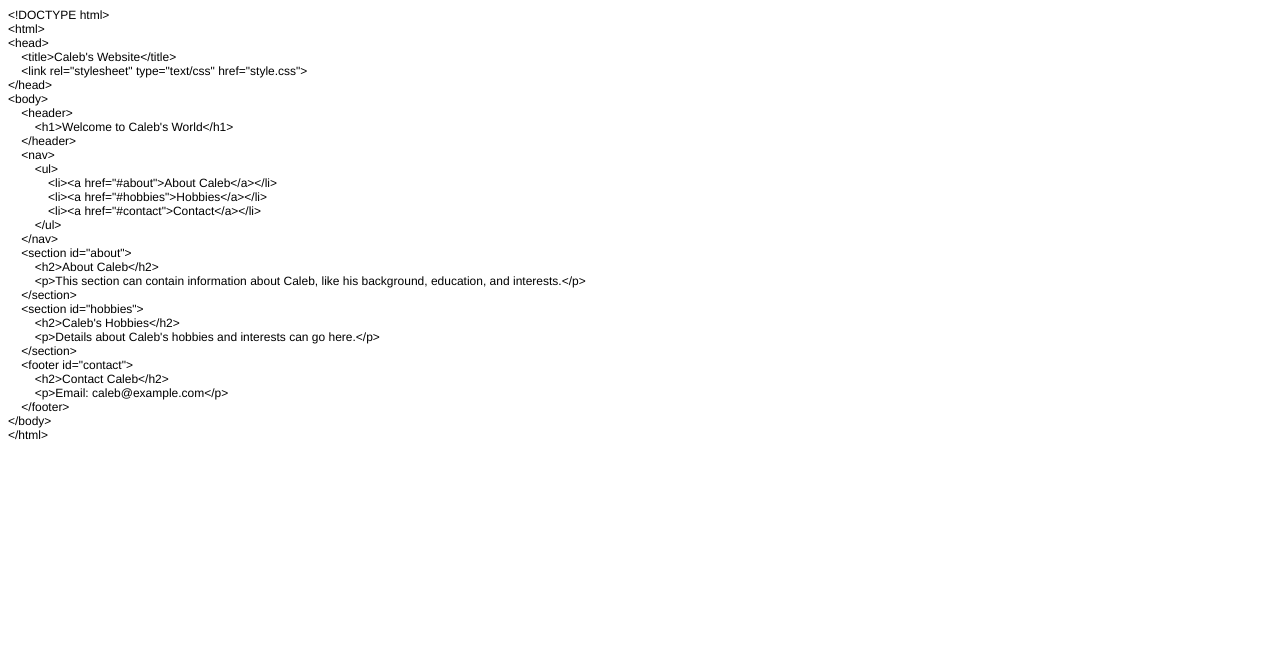
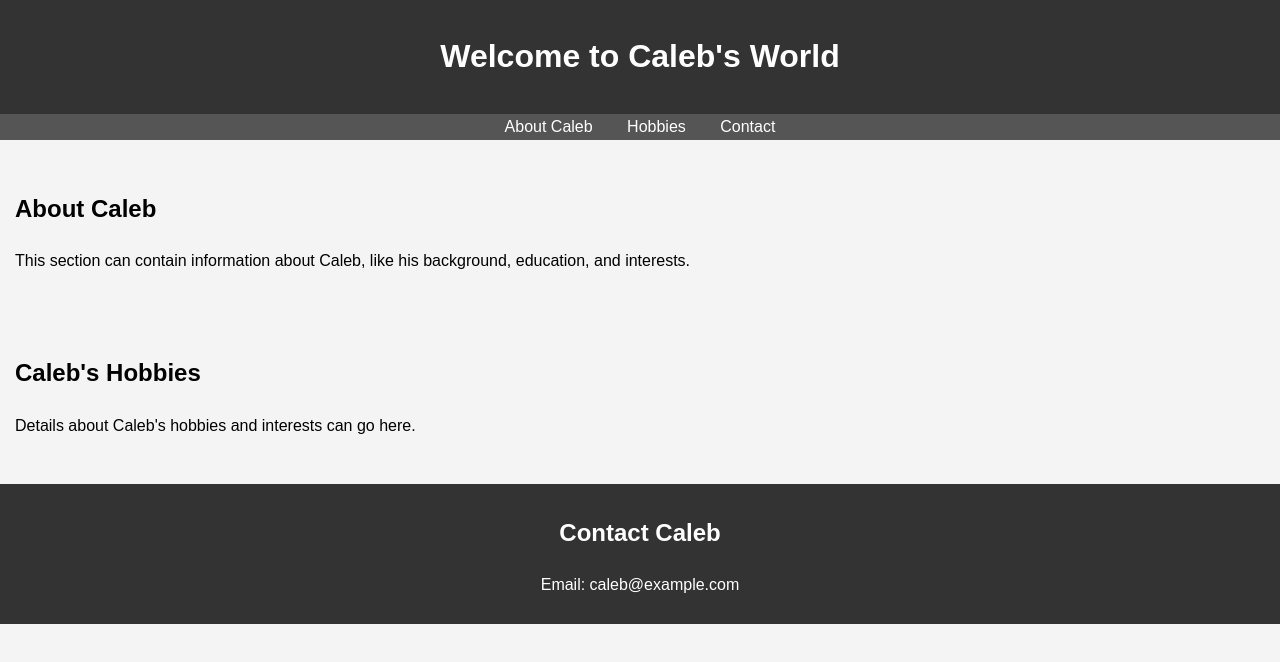
Before and after one commit to caleb-caleb-caleb/caleb-caleb-caleb-WebApp, a plain HTML site: page index.html in a window 1280 px wide. Drawn offline with Linux system fonts and the light colour scheme.

Commit message:
Correct HTML

```diff
--- a/index.html
+++ b/index.html
@@ -1,46 +1,31 @@
-<!DOCTYPE html PUBLIC "-//W3C//DTD HTML 4.01//EN" "http://www.w3.org/TR/html4/strict.dtd">
+<!DOCTYPE html>
 <html>
 <head>
-  <meta http-equiv="Content-Type" content="text/html; charset=utf-8">
-  <meta http-equiv="Content-Style-Type" content="text/css">
-  <title></title>
-  <meta name="Generator" content="Cocoa HTML Writer">
-  <meta name="CocoaVersion" content="2487.2">
-  <style type="text/css">
-    p.p1 {margin: 0.0px 0.0px 0.0px 0.0px; font: 12.0px Helvetica}
-  </style>
+    <title>Caleb's Website</title>
+    <link rel="stylesheet" type="text/css" href="style.css">
 </head>
 <body>
-<p class="p1">&lt;!DOCTYPE html&gt;</p>
-<p class="p1">&lt;html&gt;</p>
-<p class="p1">&lt;head&gt;</p>
-<p class="p1"><span class="Apple-converted-space">    </span>&lt;title&gt;Caleb's Website&lt;/title&gt;</p>
-<p class="p1"><span class="Apple-converted-space">    </span>&lt;link rel="stylesheet" type="text/css" href="style.css"&gt;</p>
-<p class="p1">&lt;/head&gt;</p>
-<p class="p1">&lt;body&gt;</p>
-<p class="p1"><span class="Apple-converted-space">    </span>&lt;header&gt;</p>
-<p class="p1"><span class="Apple-converted-space">        </span>&lt;h1&gt;Welcome to Caleb's World&lt;/h1&gt;</p>
-<p class="p1"><span class="Apple-converted-space">    </span>&lt;/header&gt;</p>
-<p class="p1"><span class="Apple-converted-space">    </span>&lt;nav&gt;</p>
-<p class="p1"><span class="Apple-converted-space">        </span>&lt;ul&gt;</p>
-<p class="p1"><span class="Apple-converted-space">            </span>&lt;li&gt;&lt;a href="#about"&gt;About Caleb&lt;/a&gt;&lt;/li&gt;</p>
-<p class="p1"><span class="Apple-converted-space">            </span>&lt;li&gt;&lt;a href="#hobbies"&gt;Hobbies&lt;/a&gt;&lt;/li&gt;</p>
-<p class="p1"><span class="Apple-converted-space">            </span>&lt;li&gt;&lt;a href="#contact"&gt;Contact&lt;/a&gt;&lt;/li&gt;</p>
-<p class="p1"><span class="Apple-converted-space">        </span>&lt;/ul&gt;</p>
-<p class="p1"><span class="Apple-converted-space">    </span>&lt;/nav&gt;</p>
-<p class="p1"><span class="Apple-converted-space">    </span>&lt;section id="about"&gt;</p>
-<p class="p1"><span class="Apple-converted-space">        </span>&lt;h2&gt;About Caleb&lt;/h2&gt;</p>
-<p class="p1"><span class="Apple-converted-space">        </span>&lt;p&gt;This section can contain information about Caleb, like his background, education, and interests.&lt;/p&gt;</p>
-<p class="p1"><span class="Apple-converted-space">    </span>&lt;/section&gt;</p>
-<p class="p1"><span class="Apple-converted-space">    </span>&lt;section id="hobbies"&gt;</p>
-<p class="p1"><span class="Apple-converted-space">        </span>&lt;h2&gt;Caleb's Hobbies&lt;/h2&gt;</p>
-<p class="p1"><span class="Apple-converted-space">        </span>&lt;p&gt;Details about Caleb's hobbies and interests can go here.&lt;/p&gt;</p>
-<p class="p1"><span class="Apple-converted-space">    </span>&lt;/section&gt;</p>
-<p class="p1"><span class="Apple-converted-space">    </span>&lt;footer id="contact"&gt;</p>
-<p class="p1"><span class="Apple-converted-space">        </span>&lt;h2&gt;Contact Caleb&lt;/h2&gt;</p>
-<p class="p1"><span class="Apple-converted-space">        </span>&lt;p&gt;Email: caleb@example.com&lt;/p&gt;</p>
-<p class="p1"><span class="Apple-converted-space">    </span>&lt;/footer&gt;</p>
-<p class="p1">&lt;/body&gt;</p>
-<p class="p1">&lt;/html&gt;</p>
+    <header>
+        <h1>Welcome to Caleb's World</h1>
+    </header>
+    <nav>
+        <ul>
+            <li><a href="#about">About Caleb</a></li>
+            <li><a href="#hobbies">Hobbies</a></li>
+            <li><a href="#contact">Contact</a></li>
+        </ul>
+    </nav>
+    <section id="about">
+        <h2>About Caleb</h2>
+        <p>This section can contain information about Caleb, like his background, education, and interests.</p>
+    </section>
+    <section id="hobbies">
+        <h2>Caleb's Hobbies</h2>
+        <p>Details about Caleb's hobbies and interests can go here.</p>
+    </section>
+    <footer id="contact">
+        <h2>Contact Caleb</h2>
+        <p>Email: caleb@example.com</p>
+    </footer>
 </body>
 </html>
```
